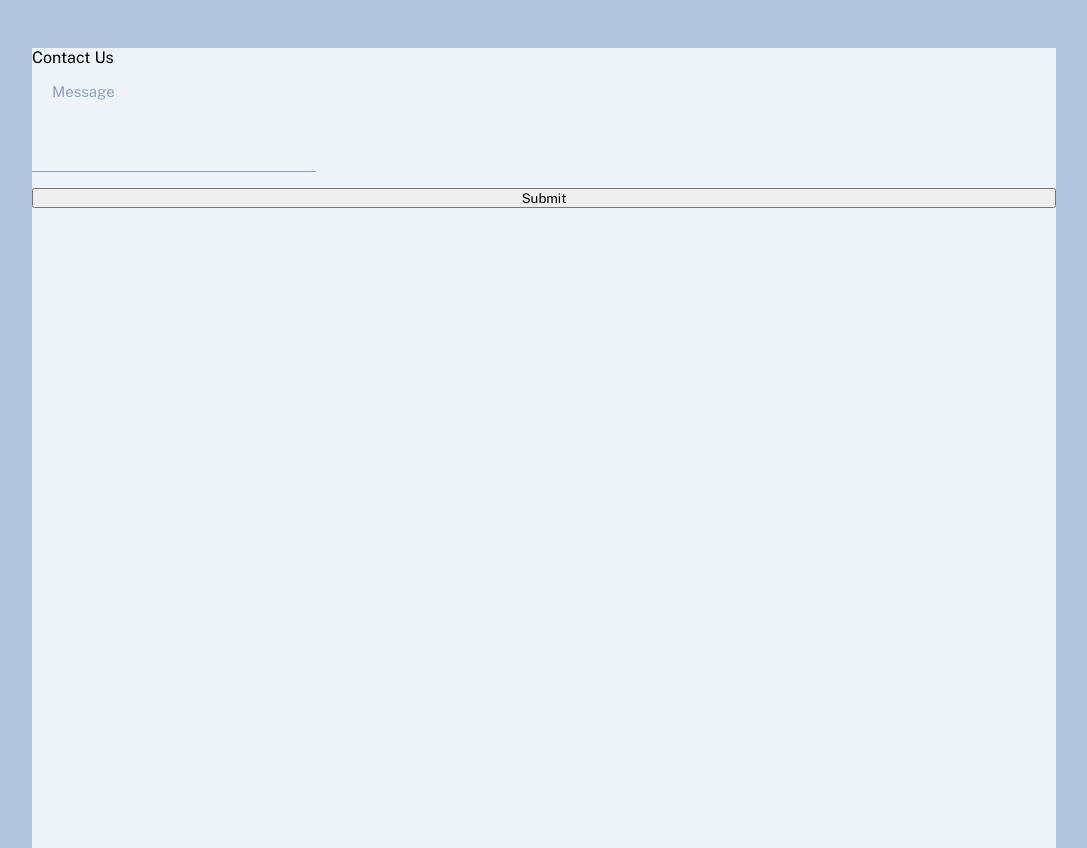
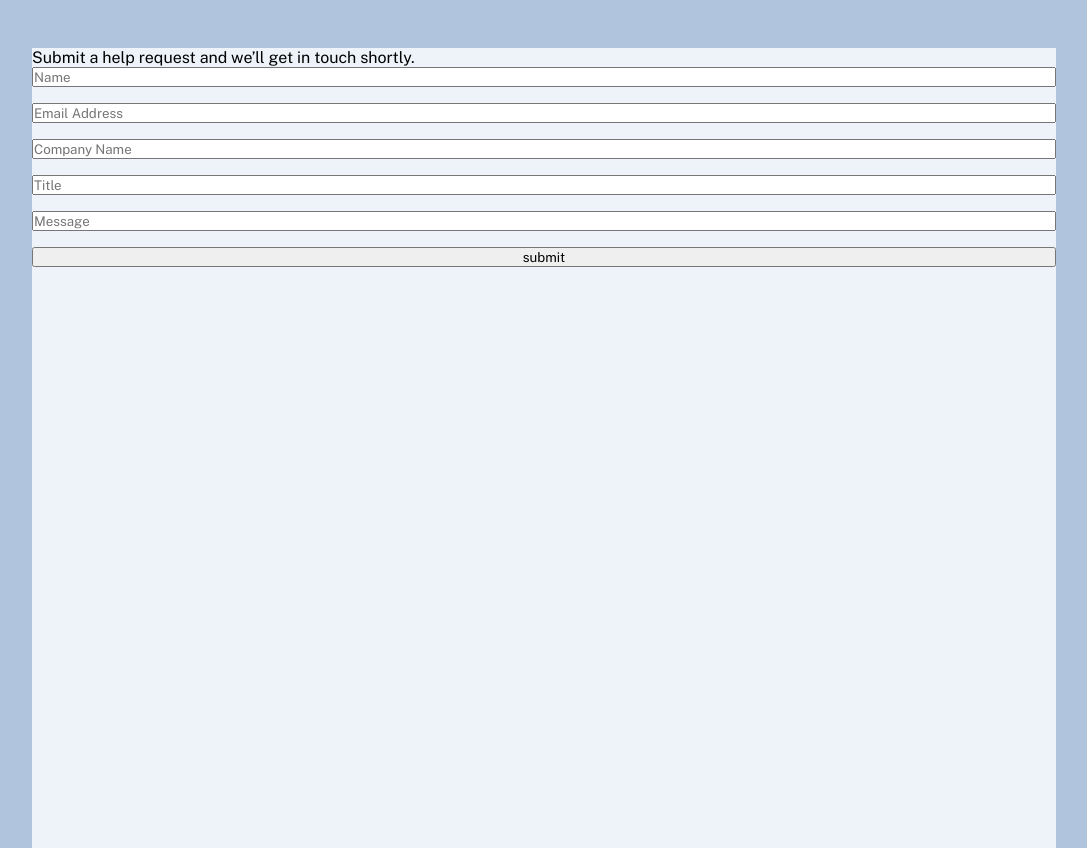
Before and after one commit to Abdulmajeedkutaibani/Majeed-Pay, a React (Create React App) app in the folder majeed-pay/: page / in a window 1280 px wide. Shown: the whole page, without its empty margins (96-1183 px from the left). Built offline with nearby package versions, Linux system fonts and the light colour scheme.

Commit message:
make form and form validation

```diff
--- a/majeed-pay/package.json
+++ b/majeed-pay/package.json
@@ -3,13 +3,16 @@
   "version": "0.1.0",
   "private": true,
   "dependencies": {
+    "@hookform/resolvers": "^2.6.0",
     "@testing-library/jest-dom": "^5.14.1",
     "@testing-library/react": "^11.2.7",
     "@testing-library/user-event": "^12.8.3",
     "react": "^17.0.2",
     "react-dom": "^17.0.2",
+    "react-hook-form": "^7.9.0",
     "react-scripts": "4.0.3",
-    "web-vitals": "^1.1.2"
+    "web-vitals": "^1.1.2",
+    "yup": "^0.32.9"
   },
   "scripts": {
     "start": "react-scripts start",
--- a/majeed-pay/src/App.js
+++ b/majeed-pay/src/App.js
@@ -1,10 +1,9 @@
-import TextField from './components/TextField';
+import Form from './components/Form/Form';
+
 function App() {
-  // const eventHandler = () => {
-  //   console.log('this is a test');
   return (
     <div className='container'>
-      <TextField />
+      <Form />
     </div>
   );
 }
--- /dev/null
+++ b/majeed-pay/src/components/Form/Form.js
@@ -0,0 +1,43 @@
+import React from 'react';
+import { useForm } from 'react-hook-form';
+import { yupResolver } from '@hookform/resolvers/yup';
+import * as yup from 'yup';
+
+const schema = yup.object().shape({
+  name: yup.string().required(),
+  email: yup.string().email().required(),
+  company: yup.string(),
+  title: yup.string().required(),
+  message: yup.string().required(),
+});
+const Form = () => {
+  const { register, handleSubmit, errors } = useForm({
+    resolver: yupResolver(schema),
+  });
+  const submitForm = (data) => {};
+
+  return (
+    <div className='form'>
+      <div className='title'>
+        Submit a help request and we’ll get in touch shortly.
+      </div>
+      <div className='inputs'>
+        <form onSubmit={handleSubmit(submitForm)}>
+          <input
+            type='text'
+            name='name'
+            placeholder='Name'
+            {...register('name')}
+          />
+          <input type='text' name='email' placeholder='Email Address' />
+          <input type='text' name='company' placeholder='Company Name' />
+          <input type='text' name='title' placeholder='Title' />
+          <input type='text' name='message' placeholder='Message' />
+          <button type='submit'>submit</button>
+        </form>
+      </div>
+    </div>
+  );
+};
+
+export default Form;
--- a/majeed-pay/src/components/TextField.js
+++ /dev/null
@@ -1,29 +0,0 @@
-import React from 'react';
-import { useState } from 'react';
-
-const TextField = () => {
-  const [message, setMessage] = useState('Message');
-  const [textClass, setTextClass] = useState('');
-  const activeTextField = (e) => {
-    setMessage((e.target.value = ''));
-    setTextClass('error');
-  };
-
-  return (
-    <form id='form'>
-      <label>Contact Us</label>
-      <textarea
-        className={textClass}
-        value={message}
-        id='text-input'
-        onChange={(e) => setMessage(e.target.value)}
-        onClick={activeTextField}
-
-        // onClick={setTextClass('error')}
-      ></textarea>
-      <button type='submit'>Submit</button>
-    </form>
-  );
-};
-
-export default TextField;
--- a/majeed-pay/src/index.css
+++ b/majeed-pay/src/index.css
@@ -131,15 +131,17 @@ textarea {
   word-wrap: normal;
   background: none;
   font-size: 15px;
+  font-weight: normal;
   outline: none;
   color: var(--secondary-color-1);
   resize: none;
 }
 
-.error {
+.active-text-field {
   opacity: 1;
-  border-bottom: 1px red solid;
+  border-bottom: var(--secondary-color-1) solid 1px;
 }
-.error::placeholder {
+.text-error {
   color: #ff0000;
+  border-bottom: #ff0000 solid 1px;
 }
```
Also changed, not shown: 1 other file (tests, documents, lock files or other folders).
